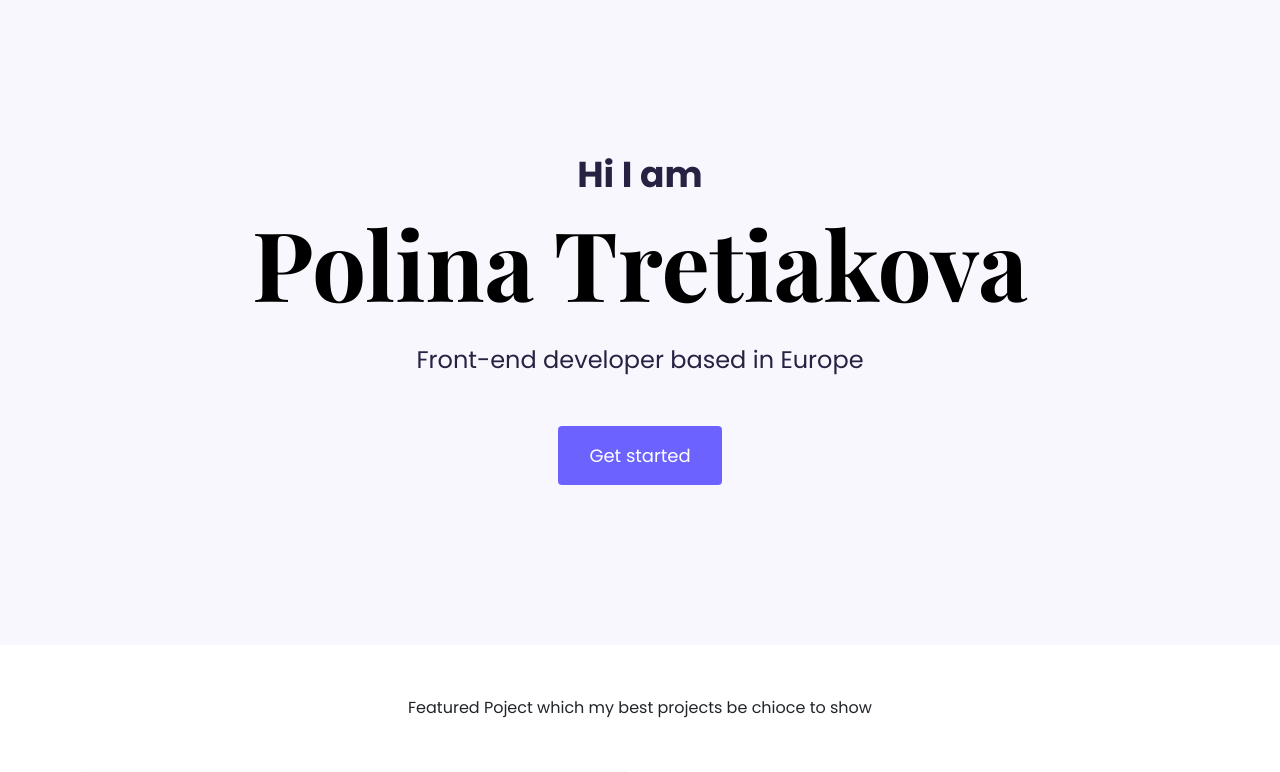
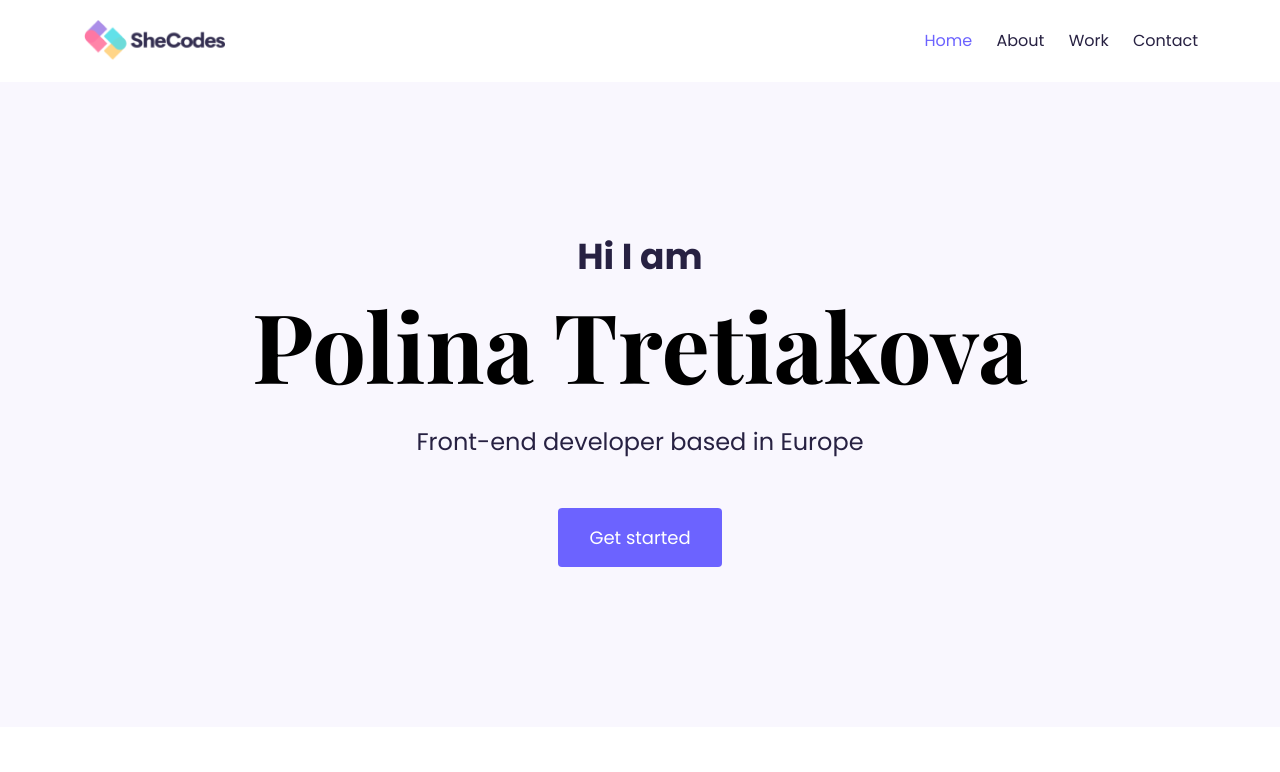
Before and after one commit to PollyT249/responsive-portfolio, a plain HTML site: page index.html in a window 1280 px wide. Shown: the top 772 px of the page. Drawn offline with nearby package versions, Linux system fonts and the light colour scheme; a web font is replaced by a local one.

Commit message:
Added navigation and logo

```diff
--- a/index.html
+++ b/index.html
@@ -31,6 +31,30 @@
     <title>Document</title>
   </head>
   <body>
+    <div class="container">
+      <nav class="d-flex justify-content-between">
+        <img src="/images/logo.png" class="logo d-none d-md-block" alt="" />
+        <img
+          src="/images/logo-small.jpg"
+          class="logo d-block d-md-none"
+          alt=""
+        />
+        <ul>
+          <li class="active">
+            <a href="/">Home</a>
+          </li>
+          <li>
+            <a href="/about.html">About</a>
+          </li>
+          <li>
+            <a href="/work.html">Work</a>
+          </li>
+          <li>
+            <a href="/contact.html">Contact</a>
+          </li>
+        </ul>
+      </nav>
+    </div>
     <div class="hero">
       <p>Hi I am</p>
       <h1>Polina Tretiakova</h1>
--- a/styles/portfolio.css
+++ b/styles/portfolio.css
@@ -34,6 +34,37 @@
   font-weight: normal;
   font-size: 16px;
   line-height: 30px;
+}
+
+.logo {
+  max-height: 40px;
+}
+
+nav {
+  padding: 20px 0;
+}
+
+nav ul {
+  padding: 0;
+  margin: 0;
+}
+
+nav li {
+  display: inline;
+  list-style: none;
+  line-height: 42px;
+  margin-left: 20px;
+}
+
+nav a {
+  text-decoration: none;
+  color: #272142;
+  transition: all 100ms ease-in-out;
+}
+
+nav a:hover,
+nav li.active a {
+  color: var(--branding-color);
 }
 
 .hero {
```
Also changed, not shown: images/logo-small.jpg (added), images/logo.png (added).
